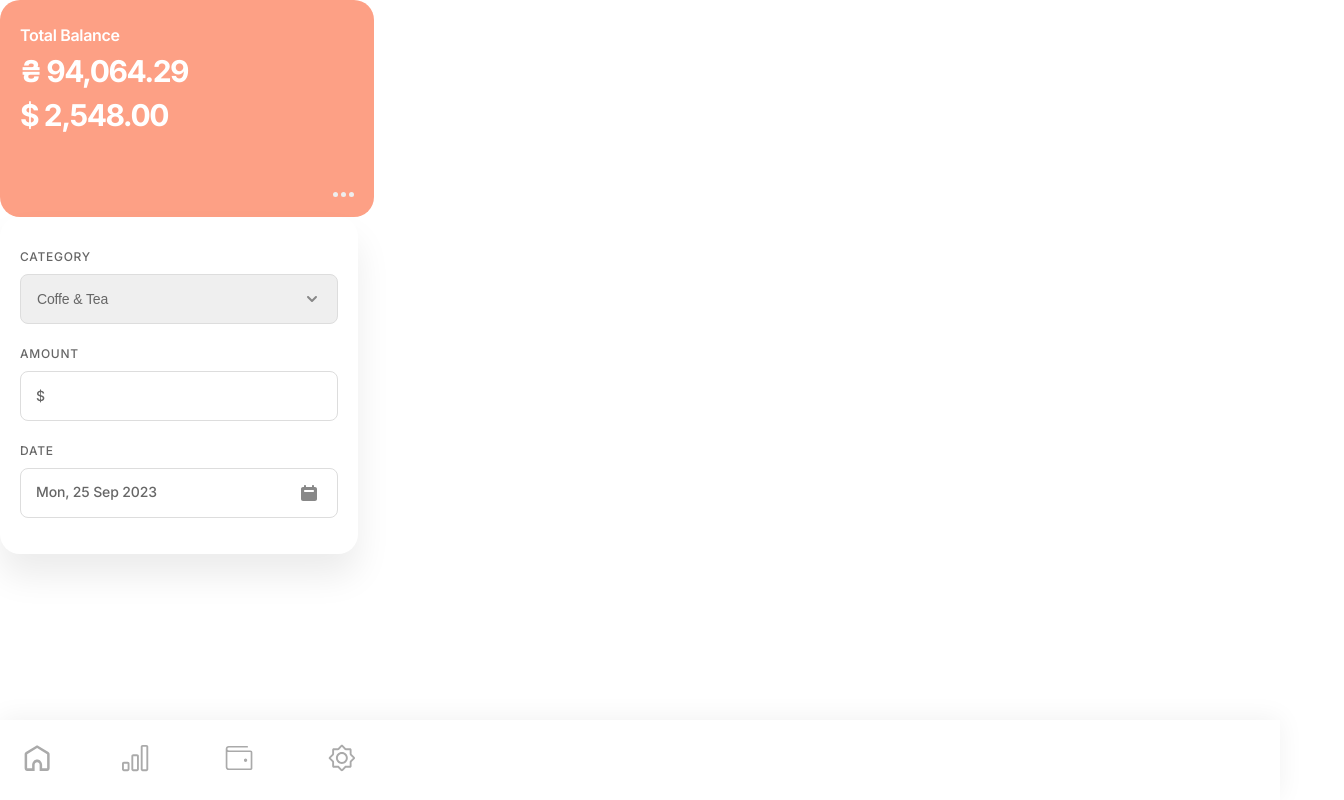
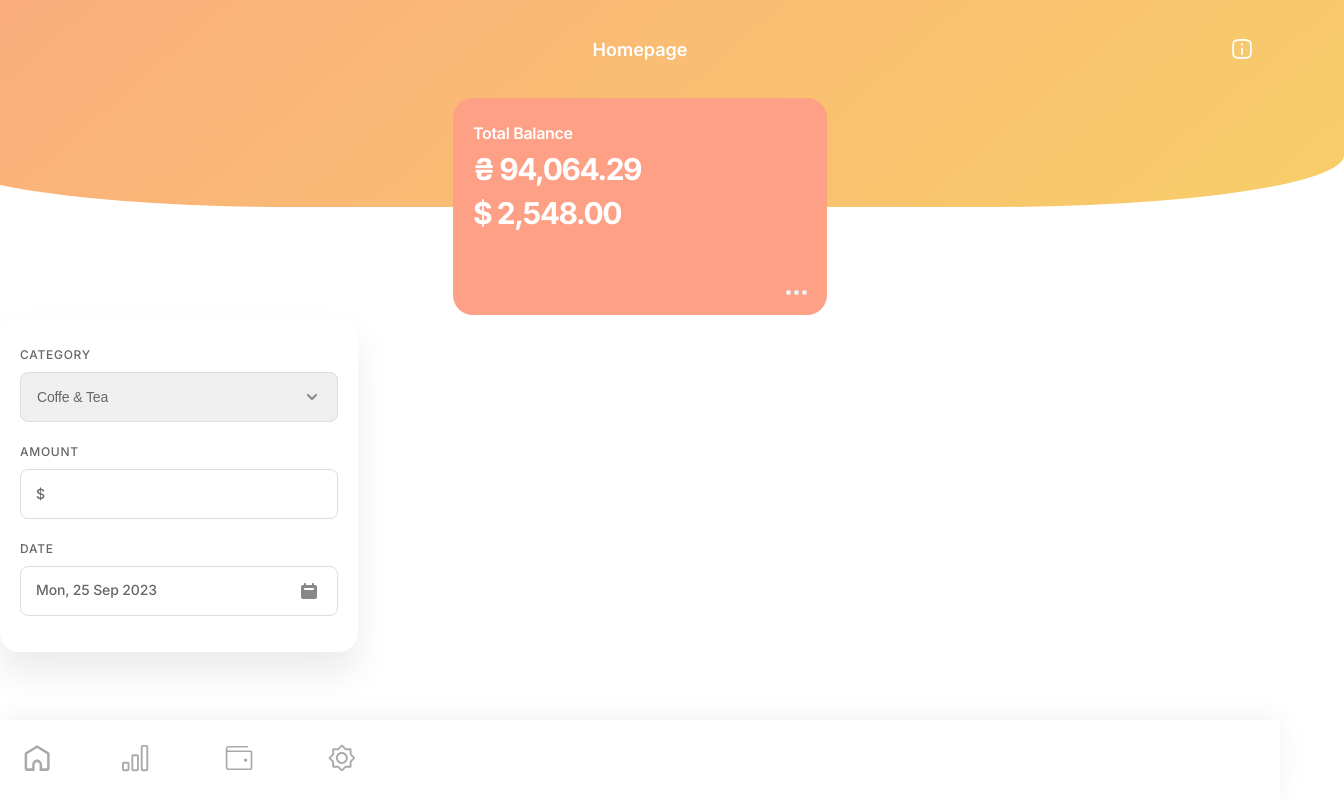
Before and after one commit to emmabaka/wallet, a Next.js app: page / in a window 1280 px wide. Shown: the whole page, 1344 px wide, since content can reach past the window. Built offline with nearby package versions, Linux system fonts and the light colour scheme.

Commit message:
feat: add header

```diff
--- a/src/app/layout.tsx
+++ b/src/app/layout.tsx
@@ -1,5 +1,6 @@
 import type { Metadata } from "next";
 import { Inter } from "next/font/google";
+import Header from "@/components/Header/Header";
 import Navigation from "@/components/Navigation/Navigation";
 import "./globals.scss";
 
@@ -18,7 +19,8 @@ export default function RootLayout({
   return (
     <html lang="en">
       <body className={inter.className}>
-        {children}
+        <Header />
+        <main> {children}</main>
         <Navigation />
       </body>
     </html>
--- a/src/app/page.tsx
+++ b/src/app/page.tsx
@@ -1,6 +1,6 @@
 import Card from "@/components/Card/Card";
+import AddExpenseForm from "@/components/AddExpenseForm/AddExpenseForm";
 import s from "./page.module.scss";
-import AddExpenseForm from "@/components/AddExpenseForm/AddExpenseForm";
 
 export default function Home() {
   return (
--- a/src/components/Card/Card.module.scss
+++ b/src/components/Card/Card.module.scss
@@ -1,6 +1,7 @@
 .card {
   width: 374px;
   min-height: 201px;
+  margin: 0 auto;
   padding: 25px 20px 16px;
   border-radius: 20px;
   background: #fda085;
--- /dev/null
+++ b/src/components/Header/Header.module.scss
@@ -0,0 +1,33 @@
+.header {
+  position: relative;
+  padding-top: 35px;
+  padding-bottom: 35px;
+
+  &::after {
+    content: "";
+    position: absolute;
+    top: 0;
+    left: -5%;
+    width: 110%;
+    height: 207px;
+    z-index: -1;
+    border-bottom-left-radius: 25%;
+    border-bottom-right-radius: 25%;
+    background: linear-gradient(139deg, #fbab7e -4.35%, #f7ce68 100.15%);
+  }
+}
+
+.wrap {
+  display: flex;
+  align-items: center;
+}
+
+.title {
+  flex: 1;
+  padding-left: 28px;
+  color: #fff;
+  text-align: center;
+  font-size: 18px;
+  font-weight: 600;
+  line-height: normal;
+}
--- /dev/null
+++ b/src/components/Header/Header.tsx
@@ -0,0 +1,23 @@
+"use client";
+import { usePathname } from "next/navigation";
+import { InfoSVG } from "../svgs/svgs";
+import s from "./Header.module.scss";
+
+const Header = () => {
+  const pathName = usePathname();
+  const title =
+    pathName === "/"
+      ? "Homepage"
+      : pathName.slice(1)[0].toUpperCase() + pathName.slice(2);
+
+  return (
+    <header className={s.header}>
+      <div className={`container ${s.wrap}`}>
+        <h1 className={s.title}>{title}</h1>
+        <InfoSVG />
+      </div>
+    </header>
+  );
+};
+
+export default Header;
--- a/src/components/svgs/svgs.js
+++ b/src/components/svgs/svgs.js
@@ -136,3 +136,30 @@ export const ArrowSVG = () => {
     </svg>
   );
 };
+
+export const InfoSVG = () => {
+  return (
+    <svg
+      width="28"
+      height="28"
+      viewBox="0 0 28 28"
+      fill="none"
+      xmlns="http://www.w3.org/2000/svg"
+    >
+      <path
+        d="M14 12.5417C14.4832 12.5417 14.875 12.9334 14.875 13.4167V19.25C14.875 19.7333 14.4832 20.125 14 20.125C13.5168 20.125 13.125 19.7333 13.125 19.25V13.4167C13.125 12.9334 13.5168 12.5417 14 12.5417Z"
+        fill="white"
+      />
+      <path
+        d="M14 10.5C14.6443 10.5 15.1667 9.97767 15.1667 9.33334C15.1667 8.68901 14.6443 8.16667 14 8.16667C13.3557 8.16667 12.8333 8.68901 12.8333 9.33334C12.8333 9.97767 13.3557 10.5 14 10.5Z"
+        fill="white"
+      />
+      <path
+        fill-rule="evenodd"
+        clip-rule="evenodd"
+        d="M8.53619 4.39688C12.1383 3.99429 15.8616 3.99429 19.4638 4.39688C21.5946 4.63503 23.3153 6.31345 23.5659 8.45657C23.9967 12.1396 23.9967 15.8604 23.5659 19.5434C23.3153 21.6866 21.5946 23.365 19.4638 23.6031C15.8616 24.0057 12.1383 24.0057 8.53619 23.6031C6.40541 23.365 4.6847 21.6866 4.43404 19.5434C4.00327 15.8604 4.00327 12.1396 4.43404 8.45657C4.6847 6.31345 6.40541 4.63503 8.53619 4.39688ZM19.2694 6.13606C15.7964 5.7479 12.2035 5.7479 8.73057 6.13606C7.3954 6.28528 6.32667 7.33907 6.17219 8.65986C5.75722 12.2079 5.75722 15.7921 6.17219 19.3402C6.32667 20.6609 7.3954 21.7147 8.73057 21.864C12.2035 22.2521 15.7964 22.2521 19.2694 21.864C20.6046 21.7147 21.6733 20.6609 21.8278 19.3402C22.2427 15.7921 22.2427 12.2079 21.8278 8.65986C21.6733 7.33907 20.6046 6.28528 19.2694 6.13606Z"
+        fill="white"
+      />
+    </svg>
+  );
+};
```
